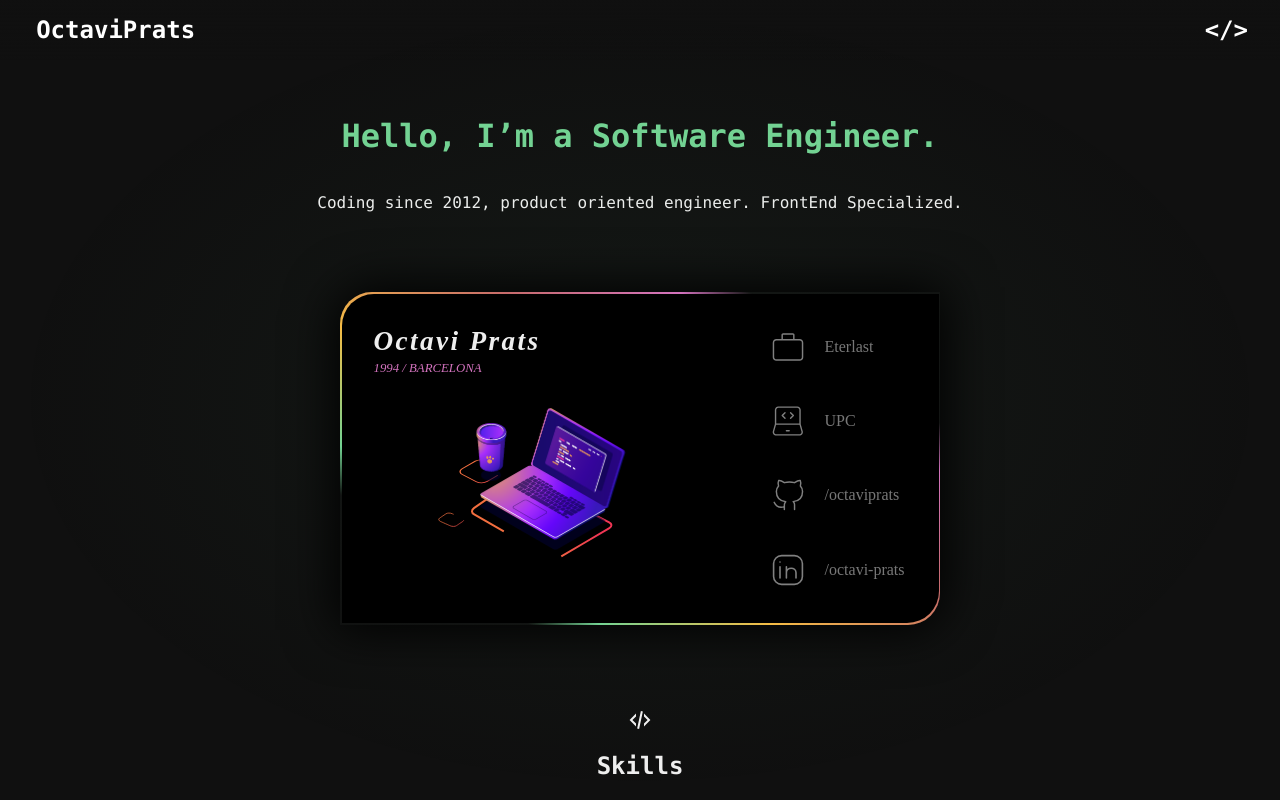
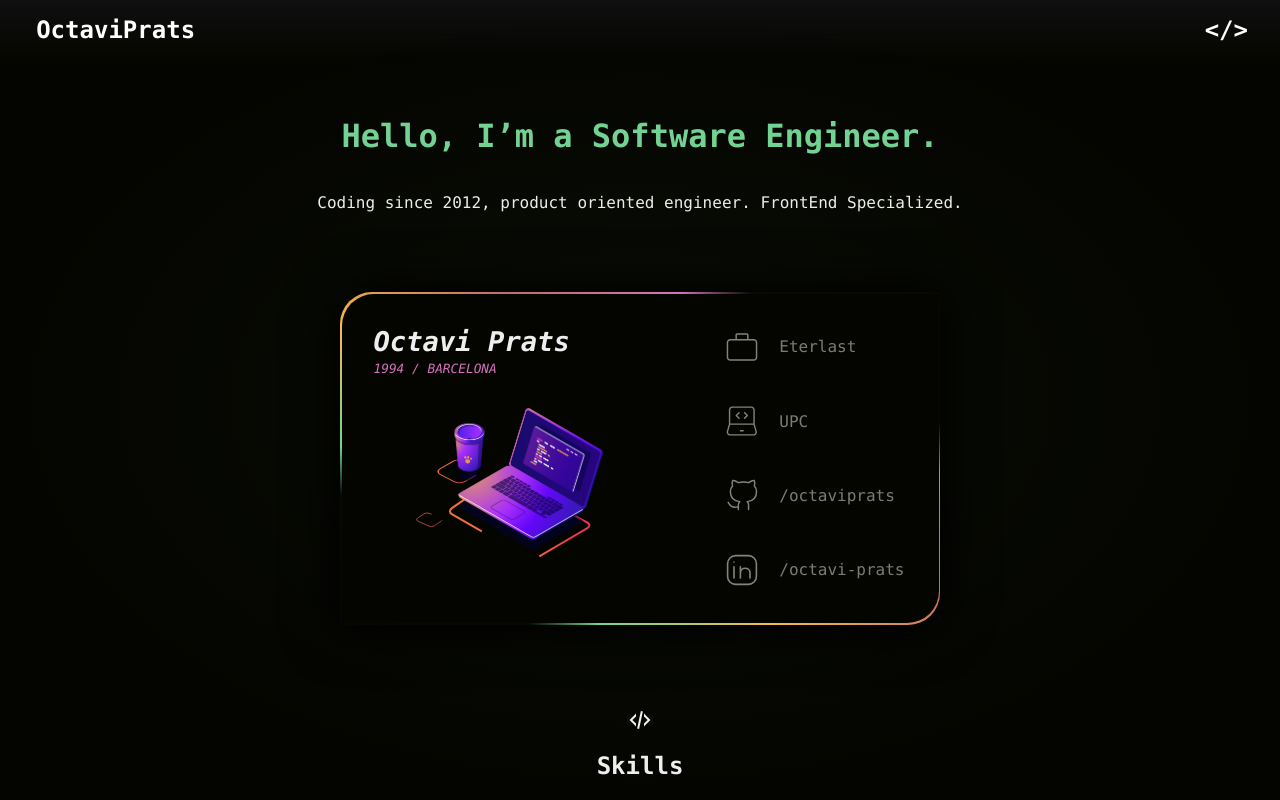
Before and after one commit to OctaviPrats/octaviprats.github.io, a React (Create React App) app in the folder web-source/my-app/: page / in a window 1280 px wide. Shown: the top 800 px of the page. Built offline with nearby package versions, Linux system fonts and the light colour scheme.

Commit message:
feat (cover): color and font changes

```diff
--- a/web-source/my-app/src/index.css
+++ b/web-source/my-app/src/index.css
@@ -9,7 +9,7 @@ body {
   -webkit-font-smoothing: antialiased;
   -moz-osx-font-smoothing: grayscale;
   color: #eee;
-  background: #101010;
+  background: #050500;
 
 }
 
--- a/web-source/my-app/src/pages/Home/BusinessCard/BusinessCard.css
+++ b/web-source/my-app/src/pages/Home/BusinessCard/BusinessCard.css
@@ -10,7 +10,6 @@
   align-items: center;
   overflow: hidden;
   box-shadow: 0 0 50px 5px black;
-  font-family: PragmataPro;
   max-width: 90vw;
 }
 
@@ -30,7 +29,7 @@
 }
 
 .businessCard {
-  background-color: black;
+  background-color: #050500;
   width: calc(100% - 3px);
   height: calc(100% - 3px);
   z-index: 1;
@@ -78,7 +77,6 @@
   text-transform: capitalize;
   font-size: 1.7rem;
   font-style: italic;
-  letter-spacing: 0.15rem;
   padding: 1rem 0 0 0;
   margin: 0;
 }
@@ -118,7 +116,6 @@
 .network-item:hover {
   cursor: pointer;
   opacity: 1;
-  background-color: #d373be32;
 }
 
 .network-item img {
```
Also changed, not shown: 1 other file (tests, documents, lock files or other folders).
